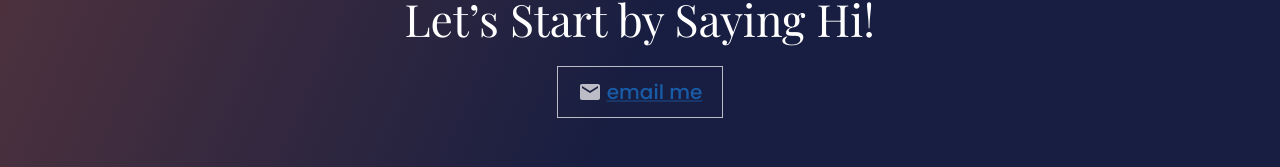
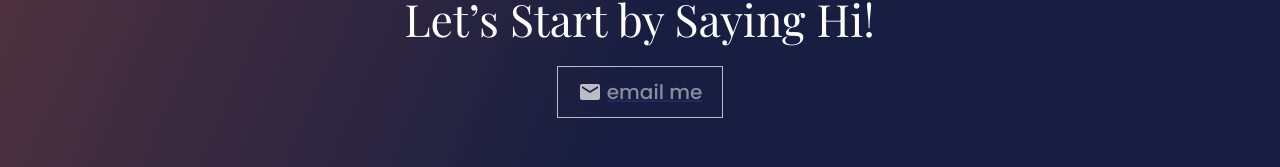
Before and after one commit to Bacho13/PortfolioWeb, a Next.js app: page / in a window 1280 px wide. Shown: the part 900-1067 px from the top of the page. Built offline with nearby package versions, Linux system fonts and the light colour scheme; a web font is replaced by a local one.

Commit message:
change little detiles in footer scss

```diff
--- a/styles/Footer.module.scss
+++ b/styles/Footer.module.scss
@@ -42,6 +42,15 @@ $text-color: white;
     cursor: pointer;
     text-align: center;
     transition: 0.3s;
+
+    a {
+      color: $text-color;
+      border: $text-color;
+      opacity: 0.7;
+    }
+    a:hover {
+      opacity: 1;
+    }
   }
   button:hover {
     border: 1px solid rgba(207, 181, 255, 0.4);
@@ -49,6 +58,7 @@ $text-color: white;
     background: rgba(207, 181, 255, 0.05);
     opacity: 1;
   }
+
   .emailIcon {
     margin-right: 5px;
   }
```
